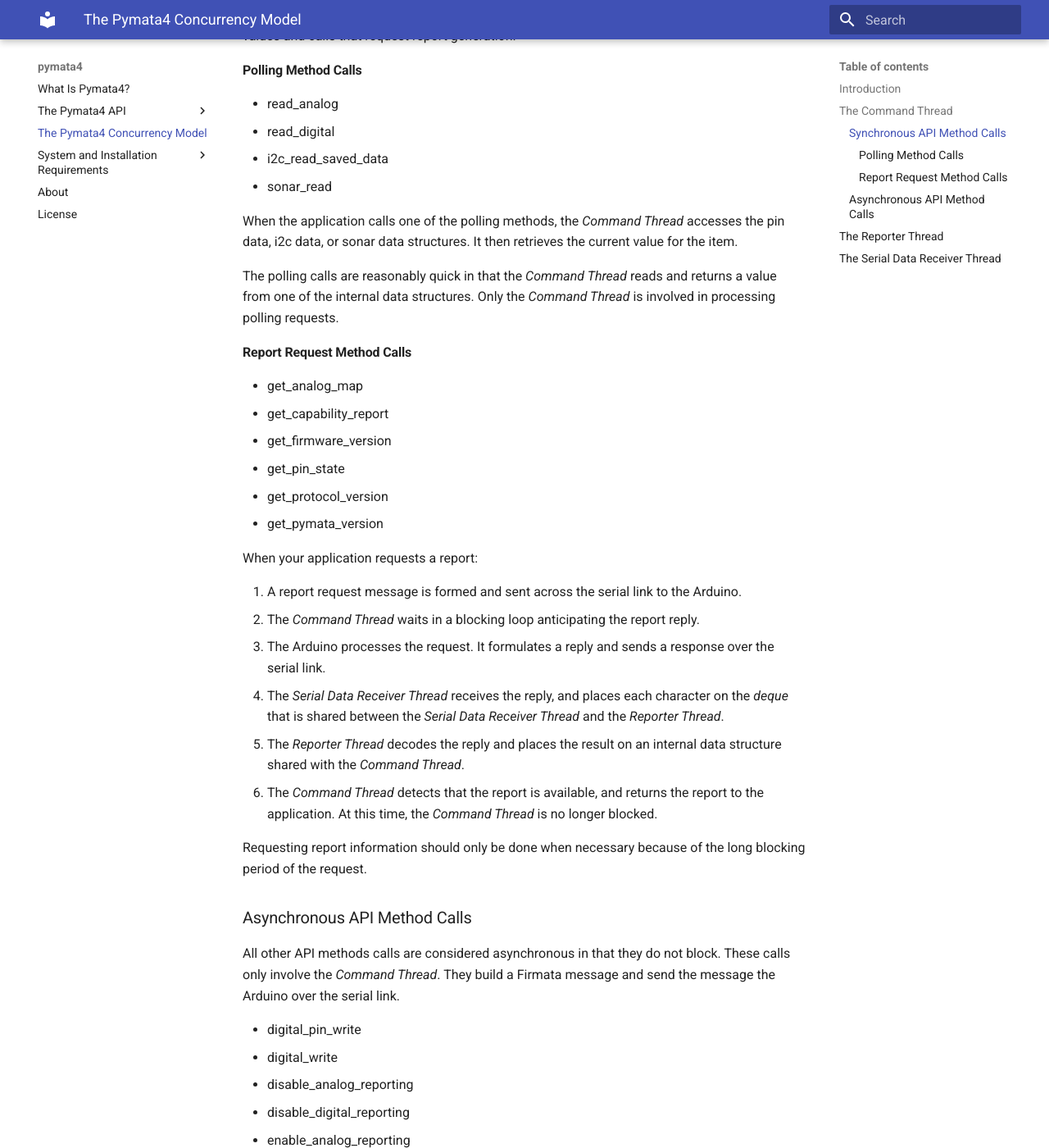
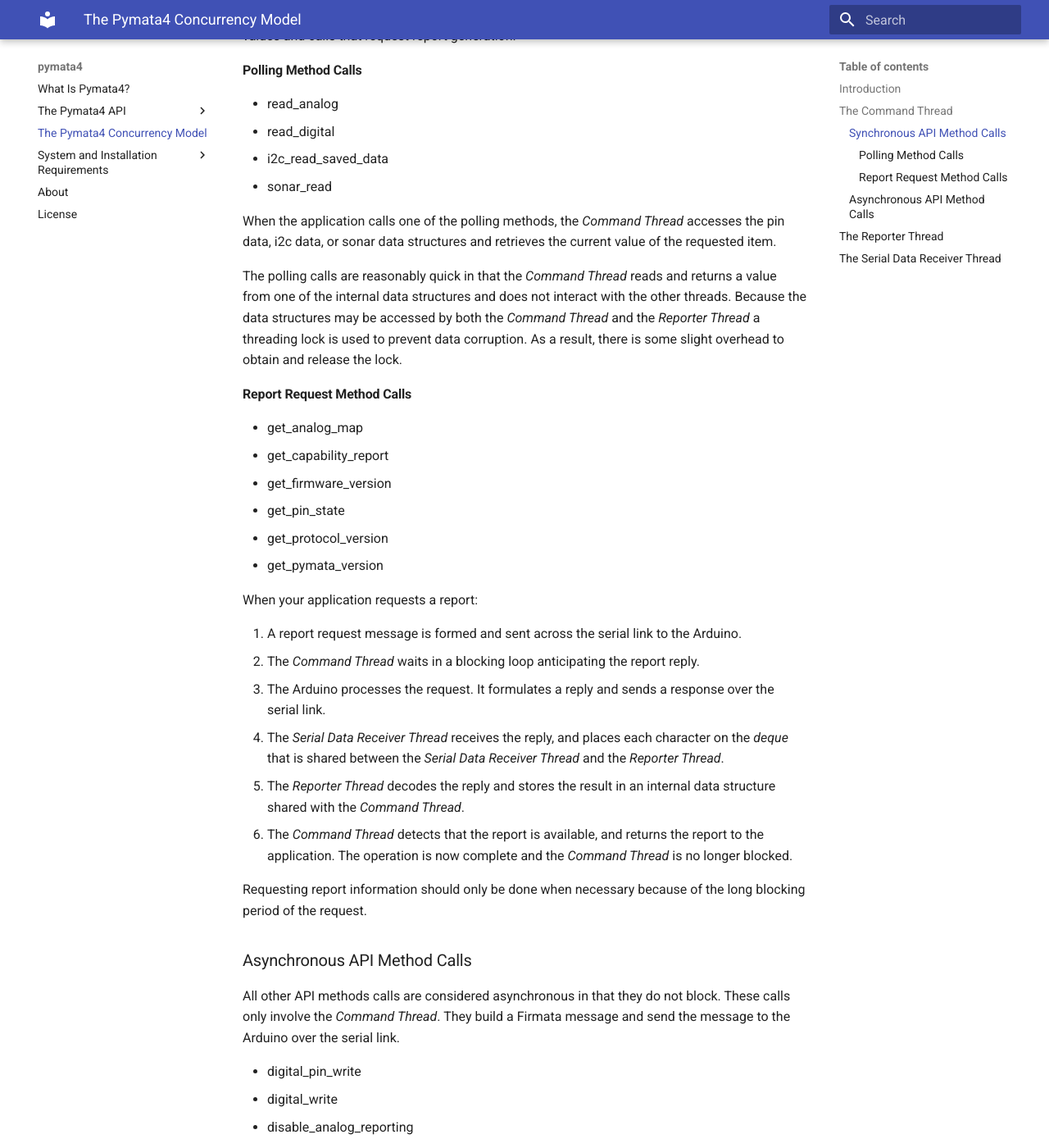
Before and after one commit to MrYsLab/pymata4, an MkDocs documentation site: the page built from docs/concurrency.md, in a window 1280 px wide and 1400 px high, scrolled down 1781 px. Shown: the whole window at 82% size. Built offline with MkDocs 1.6.1 and Material for MkDocs 9.7.7, drawn with Linux system fonts in a browser that asks for light colours; some of the changed text lies outside the part shown.

Commit message:
initial commit

```diff
--- a/docs/concurrency.md
+++ b/docs/concurrency.md
@@ -24,8 +24,8 @@
 module. It breaks its tasks into three
 main threads, the *Command Thread*, the *Reporter Thread*, and the *Serial Data Reciever Thread*.
 
-The concurrency model is depicted in the diagram below. The three threads, including the data structures used to
-provide for inter-thread communication, are contained in the rectangle with the solid border.
+The concurrency model is depicted in the diagram below. The three threads, including the data structures that
+provide inter-thread communication, are contained in the rectangle with the solid border.
 This rectangle constitutes the pymata4 package.
 
 The user application is depicted on the left side of the diagram, and the Arduino containing the
@@ -36,8 +36,8 @@
 ## The Command Thread
 
 Whenever your application makes an API method call, it is interacting directly
-with the *Command Thread*. The API calls fall into two major categories, synchronous or blocking
-calls and asynchronous or non-blocking calls.
+with the *Command Thread*. API calls may be though of as synchronous (blocking) or
+asynchronous (non-blocking) calls.
 
 ### Synchronous API Method Calls
 The synchronous API methods may be placed into two categories. Calls that poll
@@ -50,11 +50,14 @@
 * sonar_read
 
 When the application calls one of the polling methods, the *Command Thread* accesses
-the pin data, i2c data, or sonar data structures. It then retrieves the current value for the item.
+the pin data, i2c data, or sonar data structures and retrieves the current value of the
+requested item.
 
 The polling calls are reasonably quick in that the *Command Thread* reads and returns
-a value from one of the internal data structures. Only the *Command Thread* is involved
-in processing polling requests.
+a value from one of the internal data structures and does not interact with the other
+threads. Because the data structures may be accessed by both the *Command Thread* and the
+*Reporter Thread* a threading lock is used to prevent data corruption. As a result, there
+is some slight overhead to obtain and release the lock.
 
 
 #### Report Request Method Calls
@@ -73,10 +76,10 @@
 serial link.
 4. The *Serial Data Receiver Thread* receives the reply, and places each character on the *deque* that
 is shared between the *Serial Data Receiver Thread* and the *Reporter Thread*.
-5. The *Reporter Thread* decodes the reply and places the result on an internal data structure
+5. The *Reporter Thread* decodes the reply and stores the result in an internal data structure
 shared with the *Command Thread*.
 6. The *Command Thread* detects that the report is available, and returns the report to the application.
-At this time, the *Command Thread* is no longer blocked.
+The operation is now complete and  the *Command Thread* is no longer blocked.
 
 Requesting report information should only be done when necessary because
 of the long blocking period of the request.
@@ -84,7 +87,7 @@
 ### Asynchronous API Method Calls
 All other API methods calls are considered asynchronous in that they do not block.
 These calls only involve the *Command Thread*. They build a Firmata message and send the
-message the Arduino over the serial link.
+message to the Arduino over the serial link.
 
 * digital_pin_write
 * digital_write
@@ -122,20 +125,23 @@
 ## The Reporter Thread
 
 The *Reporter Thread* continuously monitors the *deque* to see if any data is
-available from the Arduino to process.
+available from the Arduino to process. When it detects data is present, it removes
+the data and adds it to a buffer. It parses the data as it arrives until a complete
+message is received.
 
-If the *Reporter Thread* receives an input data type message, it places
-the latest value in one of the data structures that it shares with the *Command Thread*. Also,
-the *Reporter Thread* determines if there is a registered callback method for the event. If so,
+If the *Reporter Thread* receives an input data type message, it writes
+latest reported value to the appropriate shared data structure.
+
+The *Reporter Thread* also determines if there is a registered callback method for the event. If so,
 it *calls* the callback method passing in the appropriate data list.
 
-Callback methods should be written to be as fast as possible so that the *Report Thread* is not
+Callback methods should be written to be as fast as possible so that the *Reporter Thread* is not
 blocked.
 
 ## The Serial Data Receiver Thread
 The *Serial Data Receiver Thread* continuously monitors the serial port for incoming data.
 It receives data one character at a time and places the data into the deque that it shares with
-the *Reporter Thread*. It does not interpret the data since this is the job of the *Reporter Thread*.
+the *Reporter Thread*.
 
 <br>
 <br>
```
